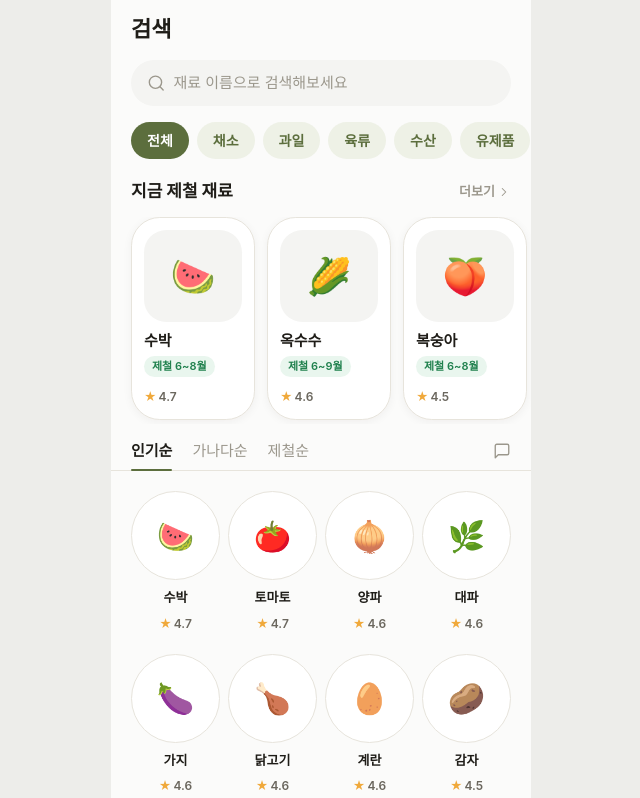
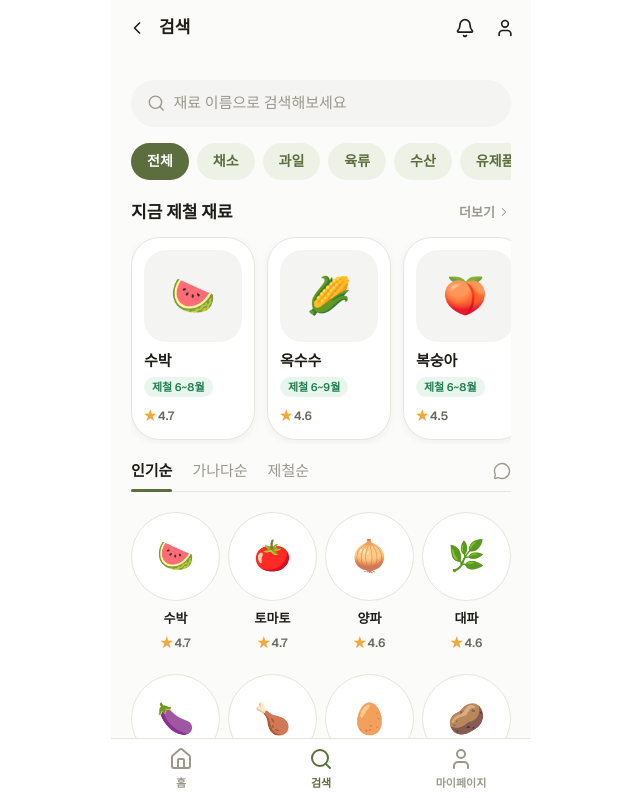
Before and after one commit to JanggumCheong/Janggeumi, a Next.js app: page /search in a window 1280 px wide. Shown: the top 798 px of the page, without its empty margins (319-959 px from the left). Built offline with nearby package versions, Linux system fonts and the light colour scheme.

Commit message:
feat: 공통 컴포넌트 생성

```diff
--- /dev/null
+++ b/shared/components/Header/HeaderIconButton.tsx
@@ -0,0 +1,18 @@
+type HeaderIconButtonProps = {
+  onClick?: () => void;
+  children: React.ReactNode;
+  label: string;
+};
+
+export function HeaderIconButton({ onClick, children, label }: HeaderIconButtonProps) {
+  return (
+    <button
+      type="button"
+      aria-label={label}
+      className="flex size-9 items-center justify-center rounded-full text-jg-ink-sub hover:bg-muted"
+      onClick={onClick}
+    >
+      {children}
+    </button>
+  );
+}
--- /dev/null
+++ b/shared/components/Header/index.tsx
@@ -0,0 +1,67 @@
+"use client";
+
+import { usePathname, useRouter } from "next/navigation";
+import { Bell, ChevronLeft, LogIn, User } from "lucide-react";
+import { useAuthStore } from "../../stores";
+import { HeaderIconButton } from "./HeaderIconButton";
+import Image from "next/image";
+import logo from "../../../assets/images/logo.webp";
+
+/** 경로 → 헤더 제목. 정확 일치 우선, 없으면 가장 긴 접두사로 매칭. */
+const PAGE_TITLES: Record<string, string> = {
+  "/search": "검색",
+  "/ingredients": "재료",
+};
+
+function resolveTitle(pathname: string): string {
+  if (PAGE_TITLES[pathname]) return PAGE_TITLES[pathname];
+
+  const prefix = Object.keys(PAGE_TITLES)
+    .filter((path) => pathname.startsWith(`${path}/`))
+    .sort((a, b) => b.length - a.length)[0];
+
+  return prefix ? PAGE_TITLES[prefix] : "";
+}
+
+export function Header() {
+  const pathname = usePathname();
+  const router = useRouter();
+  const isLoggedIn = useAuthStore((state) => state.isLoggedIn);
+
+  const isHome = pathname === "/";
+  const title = resolveTitle(pathname);
+
+  return (
+    <header className="sticky top-0 z-20 flex h-14 w-full items-center justify-between px-2 bg-background">
+      {isHome ? (
+        <span>
+          <Image src={logo} alt="로고" className="h-14 w-auto" />
+        </span>
+      ) : (
+        <div className="flex items-center gap-1">
+          <HeaderIconButton label="뒤로" onClick={() => router.back()}>
+            <ChevronLeft className="size-5" />
+          </HeaderIconButton>
+          {title && <h1 className="text-[17px] font-extrabold">{title}</h1>}
+        </div>
+      )}
+
+      <div className="flex items-center gap-1">
+        {isLoggedIn ? (
+          <>
+            <HeaderIconButton label="알림">
+              <Bell className="size-5" />
+            </HeaderIconButton>
+            <HeaderIconButton label="마이페이지">
+              <User className="size-5" />
+            </HeaderIconButton>
+          </>
+        ) : (
+          <HeaderIconButton label="로그인" onClick={() => router.push("/login")}>
+            <LogIn className="size-5" />
+          </HeaderIconButton>
+        )}
+      </div>
+    </header>
+  );
+}
--- /dev/null
+++ b/shared/components/TabBar.tsx
@@ -0,0 +1,52 @@
+"use client";
+
+import Link from "next/link";
+import { usePathname } from "next/navigation";
+import { Home, Search, LogIn, User, type LucideIcon } from "lucide-react";
+import { useAuthStore } from "../stores";
+
+type Tab = {
+  href: string;
+  label: string;
+  icon: LucideIcon;
+};
+
+function isActive(pathname: string, href: string): boolean {
+  return href === "/" ? pathname === "/" : pathname.startsWith(href);
+}
+
+export function TabBar() {
+  const pathname = usePathname();
+  const isLoggedIn = useAuthStore((state) => state.isLoggedIn);
+
+  const authTab: Tab = isLoggedIn
+    ? { href: "/mypage", label: "마이페이지", icon: User }
+    : { href: "/login", label: "로그인", icon: LogIn };
+
+  const tabs: Tab[] = [
+    { href: "/", label: "홈", icon: Home },
+    { href: "/search", label: "검색", icon: Search },
+    authTab,
+  ];
+
+  return (
+    <nav className="sticky bottom-0 z-20 flex w-full items-stretch border-t border-border bg-card">
+      {tabs.map(({ href, label, icon: Icon }) => {
+        const active = isActive(pathname, href);
+        return (
+          <Link
+            key={href}
+            href={href}
+            aria-current={active ? "page" : undefined}
+            className={`flex flex-1 flex-col items-center gap-1 py-2 text-[11px] font-semibold ${
+              active ? "text-primary" : "text-jg-ink-mute"
+            }`}
+          >
+            <Icon className="size-6" />
+            {label}
+          </Link>
+        );
+      })}
+    </nav>
+  );
+}
--- /dev/null
+++ b/shared/components/index.ts
@@ -0,0 +1,2 @@
+export { Header } from "./Header";
+export { TabBar } from "./TabBar";
--- a/shared/index.ts
+++ b/shared/index.ts
@@ -1 +1,2 @@
 export * from "./stores";
+export * from "./components";
--- /dev/null
+++ b/shared/stores/authStore.ts
@@ -0,0 +1,14 @@
+import { create } from "zustand";
+
+interface AuthState {
+  isLoggedIn: boolean;
+  login: () => void;
+  logout: () => void;
+}
+
+/** 임시 인증 상태 목업 — 추후 실제 인증으로 교체. */
+export const useAuthStore = create<AuthState>()((set) => ({
+  isLoggedIn: true,
+  login: () => set({ isLoggedIn: true }),
+  logout: () => set({ isLoggedIn: false }),
+}));
--- a/shared/stores/index.ts
+++ b/shared/stores/index.ts
@@ -1 +1,2 @@
 export { useExampleStore } from "./example-store";
+export { useAuthStore } from "./authStore";
--- a/src/app/layout.tsx
+++ b/src/app/layout.tsx
@@ -2,8 +2,9 @@ import type { Metadata } from "next";
 import "./globals.css";
 import { Geist } from "next/font/google";
 import { cn } from "@/lib/utils";
+import { Header, TabBar } from "../../shared";
 
-const geist = Geist({subsets:['latin'],variable:'--font-sans'});
+const geist = Geist({ subsets: ["latin"], variable: "--font-sans" });
 
 export const metadata: Metadata = {
   title: "Janggeumi",
@@ -17,7 +18,14 @@ export default function RootLayout({
 }>) {
   return (
     <html lang="ko" className={cn("font-sans", geist.variable)}>
-      <body className="flex min-h-full flex-col antialiased">{children}</body>
+      <body className="min-h-full flex flex-col antialiased items-center bg-white">
+        {/* 모바일 앱 컨테이너 */}
+        <div className="flex w-full flex-col bg-background sm:w-105">
+          <Header />
+          <main className="flex-1 overflow-y-auto px-5 pb-24 pt-5">{children}</main>
+          <TabBar />
+        </div>
+      </body>
     </html>
   );
 }
--- a/src/app/search/page.tsx
+++ b/src/app/search/page.tsx
@@ -2,25 +2,9 @@
 
 import Link from "next/link";
 import { useMemo, useState } from "react";
+import { ChevronRight, MessageCircle, Search } from "lucide-react";
 
-/* ── 장금이 디자인 토큰 (design-system.md) — globals 미적용 상태라 직접 사용 ── */
-const C = {
-  primary: "#5C6E3D",
-  primarySoft: "#EEF1E6",
-  bg: "#FBFBFA",
-  surface: "#FFFFFF",
-  sunken: "#F4F4F2",
-  ink: "#1F1D18",
-  inkSub: "#6B675E",
-  inkMute: "#9B978C",
-  line: "#E7E4DC",
-  buy: "#1F804D",
-  buyBg: "#E9F6EE",
-  star: "#F0A93B",
-} as const;
-
-const FONT =
-  '-apple-system, "Apple SD Gothic Neo", "Pretendard", "Malgun Gothic", sans-serif';
+const FONT = '-apple-system, "Apple SD Gothic Neo", "Pretendard", "Malgun Gothic", sans-serif';
 
 /* ── Mock 데이터 ────────────────────────────────────────── */
 type Category = "채소" | "과일" | "육류" | "수산" | "유제품" | "곡류";
@@ -47,17 +31,56 @@ type Ingredient = {
 };
 
 const SEASONAL: Array<Ingredient & { season: string }> = [
-  { slug: "watermelon", name: "수박", emoji: "🍉", rating: 4.7, category: "과일", inSeason: true, season: "6~8월" },
-  { slug: "corn", name: "옥수수", emoji: "🌽", rating: 4.6, category: "곡류", inSeason: true, season: "6~9월" },
-  { slug: "peach", name: "복숭아", emoji: "🍑", rating: 4.5, category: "과일", inSeason: true, season: "6~8월" },
-  { slug: "cucumber", name: "오이", emoji: "🥒", rating: 4.4, category: "채소", inSeason: true, season: "4~9월" },
+  {
+    slug: "watermelon",
+    name: "수박",
+    emoji: "🍉",
+    rating: 4.7,
+    category: "과일",
+    inSeason: true,
+    season: "6~8월",
+  },
+  {
+    slug: "corn",
+    name: "옥수수",
+    emoji: "🌽",
+    rating: 4.6,
+    category: "곡류",
+    inSeason: true,
+    season: "6~9월",
+  },
+  {
+    slug: "peach",
+    name: "복숭아",
+    emoji: "🍑",
+    rating: 4.5,
+    category: "과일",
+    inSeason: true,
+    season: "6~8월",
+  },
+  {
+    slug: "cucumber",
+    name: "오이",
+    emoji: "🥒",
+    rating: 4.4,
+    category: "채소",
+    inSeason: true,
+    season: "4~9월",
+  },
 ];
 
 const INGREDIENTS: Ingredient[] = [
   { slug: "watermelon", name: "수박", emoji: "🍉", rating: 4.7, category: "과일", inSeason: true },
   { slug: "onion", name: "양파", emoji: "🧅", rating: 4.6, category: "채소", inSeason: false },
   { slug: "potato", name: "감자", emoji: "🥔", rating: 4.5, category: "채소", inSeason: false },
-  { slug: "green-onion", name: "대파", emoji: "🌿", rating: 4.6, category: "채소", inSeason: false },
+  {
+    slug: "green-onion",
+    name: "대파",
+    emoji: "🌿",
+    rating: 4.6,
+    category: "채소",
+    inSeason: false,
+  },
   { slug: "tomato", name: "토마토", emoji: "🍅", rating: 4.7, category: "채소", inSeason: true },
   { slug: "zucchini", name: "애호박", emoji: "🥒", rating: 4.5, category: "채소", inSeason: true },
   { slug: "eggplant", name: "가지", emoji: "🍆", rating: 4.6, category: "채소", inSeason: true },
@@ -68,29 +91,14 @@ const INGREDIENTS: Ingredient[] = [
   { slug: "egg", name: "계란", emoji: "🥚", rating: 4.6, category: "유제품", inSeason: false },
 ];
 
-/* ── 아이콘 (인라인 SVG) ─────────────────────────────────── */
-function Icon({ path, size = 22, stroke = C.ink, fill = "none" }: { path: string; size?: number; stroke?: string; fill?: string }) {
-  return (
-    <svg width={size} height={size} viewBox="0 0 24 24" fill={fill} stroke={stroke} strokeWidth={1.8} strokeLinecap="round" strokeLinejoin="round" aria-hidden>
-      <path d={path} />
-    </svg>
-  );
-}
-const P = {
-  search: "M11 19a8 8 0 1 0 0-16 8 8 0 0 0 0 16Zm10 2-4.35-4.35",
-  chat: "M21 15a2 2 0 0 1-2 2H7l-4 4V5a2 2 0 0 1 2-2h14a2 2 0 0 1 2 2v10Z",
-  user: "M20 21a8 8 0 1 0-16 0M12 11a4 4 0 1 0 0-8 4 4 0 0 0 0 8Z",
-  home: "M3 10.5 12 3l9 7.5M5 9.5V21h14V9.5",
-  leaf: "M11 20A7 7 0 0 1 4 13c0-6 8-9 16-10 0 8-3 16-9 17Z M4 21c1-4 4-7 8-9",
-  heart: "M12 21s-7-4.5-9.5-9A5 5 0 0 1 12 6a5 5 0 0 1 9.5 6C19 16.5 12 21 12 21Z",
-  chevron: "m9 6 6 6-6 6",
-};
-
 /* ── 별점 ──────────────────────────────────────────────── */
 function Rating({ value }: { value: number }) {
   return (
-    <span className="inline-flex items-center gap-0.5 text-[12px] font-semibold" style={{ color: C.inkSub }}>
-      <span style={{ color: C.star }}>★</span>
+    <span
+      className="inline-flex items-center gap-0.5 text-[12px] font-semibold"
+      style={{ color: "var(--muted-foreground)" }}
+    >
+      <span style={{ color: "var(--jg-star)" }}>★</span>
       {value.toFixed(1)}
     </span>
   );
@@ -112,39 +120,27 @@ export default function SearchPage() {
   }, [category, sort, query]);
 
   return (
-    <div className="flex min-h-screen justify-center" style={{ background: "#EDEDEA", fontFamily: FONT }}>
+    <div className="flex min-h-screen justify-center" style={{ background: "#EDEDEA" }}>
       {/* 모바일 앱 화면 */}
-      <div className="relative flex w-full max-w-[420px] flex-col" style={{ background: C.bg, color: C.ink }}>
-        {/* ── 상단 앱바 ── */}
-        <header className="sticky top-0 z-20 flex items-center justify-between px-5 pb-3 pt-4" style={{ background: C.bg }}>
-          <div>
-            <h1 className="text-[22px] font-extrabold leading-tight">검색</h1>
-            {/* <p className="mt-0.5 text-[13px] font-medium" style={{ color: C.inkMute }}>
-              모든 식재료를 한눈에
-            </p> */}
-          </div>
-          {/* <div className="flex items-center gap-1">
-            <button className="grid h-10 w-10 place-items-center rounded-full" aria-label="알림" type="button">
-              <Icon path={P.chat} stroke={C.inkSub} />
-            </button>
-            <button className="grid h-10 w-10 place-items-center rounded-full" aria-label="마이페이지" type="button">
-              <Icon path={P.user} stroke={C.inkSub} />
-            </button>
-          </div> */}
-        </header>
-
+      <div
+        className="relative flex w-full flex-col"
+        style={{ background: "var(--background)", color: "var(--foreground)" }}
+      >
         {/* ── 스크롤 콘텐츠 ── */}
-        <main className="flex-1 overflow-y-auto pb-28">
+        <main className="flex-1 overflow-y-auto">
           {/* 검색바 */}
-          <div className="px-5 pb-1 pt-1">
-            <div className="flex items-center gap-2 rounded-2xl px-4 py-3" style={{ background: C.sunken }}>
-              <Icon path={P.search} size={20} stroke={C.inkMute} />
+          <div className="pb-1 pt-1">
+            <div
+              className="flex items-center gap-2 rounded-2xl px-4 py-3"
+              style={{ background: "var(--muted)" }}
+            >
+              <Search size={20} strokeWidth={1.8} style={{ color: "var(--jg-ink-mute)" }} />
               <input
                 value={query}
                 onChange={(e) => setQuery(e.target.value)}
                 placeholder="재료 이름으로 검색해보세요"
                 className="w-full bg-transparent text-[15px] outline-none placeholder:text-[color:var(--ph)]"
-                style={{ color: C.ink, ["--ph" as string]: C.inkMute }}
+                style={{ color: "var(--foreground)", ["--ph" as string]: "var(--jg-ink-mute)" }}
                 type="search"
                 aria-label="재료 검색"
               />
@@ -152,7 +148,7 @@ export default function SearchPage() {
           </div>
 
           {/* 카테고리 필터칩 */}
-          <div className="flex gap-2 overflow-x-auto px-5 py-3 [scrollbar-width:none] [&::-webkit-scrollbar]:hidden">
+          <div className="flex gap-2 overflow-x-auto py-3 [scrollbar-width:none] [&::-webkit-scrollbar]:hidden">
             {CATEGORIES.map((c) => {
               const active = c === category;
               return (
@@ -162,8 +158,8 @@ export default function SearchPage() {
                   onClick={() => setCategory(c)}
                   className="shrink-0 rounded-full px-4 py-2 text-[14px] font-semibold transition-colors"
                   style={{
-                    background: active ? C.primary : C.primarySoft,
-                    color: active ? "#FFFFFF" : C.primary,
+                    background: active ? "var(--primary)" : "var(--secondary)",
+                    color: active ? "var(--primary-foreground)" : "var(--primary)",
                   }}
                 >
                   {c}
@@ -174,25 +170,39 @@ export default function SearchPage() {
 
           {/* 지금 제철 재료 */}
           <section className="pt-2">
-            <div className="flex items-center justify-between px-5 pb-3">
+            <div className="flex items-center justify-between pb-3">
               <h2 className="text-[17px] font-bold">지금 제철 재료</h2>
-              <button type="button" className="flex items-center gap-0.5 text-[13px] font-semibold" style={{ color: C.inkMute }}>
-                더보기 <Icon path={P.chevron} size={14} stroke={C.inkMute} />
+              <button
+                type="button"
+                className="flex items-center gap-0.5 text-[13px] font-semibold"
+                style={{ color: "var(--jg-ink-mute)" }}
+              >
+                더보기 <ChevronRight size={14} strokeWidth={1.8} />
               </button>
             </div>
-            <div className="flex gap-3 overflow-x-auto px-5 pb-1 [scrollbar-width:none] [&::-webkit-scrollbar]:hidden">
+            <div className="flex gap-3 overflow-x-auto pb-1 [scrollbar-width:none] [&::-webkit-scrollbar]:hidden">
               {SEASONAL.map((item) => (
                 <Link
                   key={item.slug}
                   href={`/ingredients/${item.slug}`}
                   className="flex w-[124px] shrink-0 flex-col rounded-2xl p-3"
-                  style={{ background: C.surface, border: `1px solid ${C.line}`, boxShadow: "0 2px 10px rgba(31,29,24,.05)" }}
+                  style={{
+                    background: "var(--card)",
+                    border: "1px solid var(--border)",
+                    boxShadow: "0 2px 10px rgba(31,29,24,.05)",
+                  }}
                 >
-                  <div className="mb-2 grid h-[92px] place-items-center rounded-xl text-4xl" style={{ background: C.sunken }}>
+                  <div
+                    className="mb-2 grid h-[92px] place-items-center rounded-xl text-4xl"
+                    style={{ background: "var(--muted)" }}
+                  >
                     {item.emoji}
                   </div>
                   <span className="text-[15px] font-bold">{item.name}</span>
-                  <span className="mt-1 inline-flex w-fit items-center rounded-full px-2 py-0.5 text-[11px] font-semibold" style={{ background: C.buyBg, color: C.buy }}>
+                  <span
+                    className="mt-1 inline-flex w-fit items-center rounded-full px-2 py-0.5 text-[11px] font-semibold"
+                    style={{ background: "var(--jg-buy-bg)", color: "var(--jg-buy)" }}
+                  >
                     제철 {item.season}
                   </span>
                   <span className="mt-1.5">
@@ -204,7 +214,10 @@ export default function SearchPage() {
           </section>
 
           {/* 정렬 탭 */}
-          <div className="mt-4 flex items-center justify-between px-5" style={{ borderBottom: `1px solid ${C.line}` }}>
+          <div
+            className="mt-4 flex items-center justify-between"
+            style={{ borderBottom: "1px solid var(--border)" }}
+          >
             <div className="flex gap-5">
               {SORTS.map((s) => {
                 const active = s === sort;
@@ -214,26 +227,39 @@ export default function SearchPage() {
                     type="button"
                     onClick={() => setSort(s)}
                     className="relative pb-2 text-[15px] transition-colors"
-                    style={{ color: active ? C.ink : C.inkMute, fontWeight: active ? 700 : 500 }}
+                    style={{
+                      color: active ? "var(--foreground)" : "var(--jg-ink-mute)",
+                      fontWeight: active ? 700 : 500,
+                    }}
                   >
                     {s}
                     {active && (
-                      <span className="absolute inset-x-0 -bottom-px h-[2.5px] rounded-full" style={{ background: C.primary }} />
+                      <span
+                        className="absolute inset-x-0 -bottom-px h-[2.5px] rounded-full"
+                        style={{ background: "var(--primary)" }}
+                      />
                     )}
                   </button>
                 );
               })}
             </div>
             <button type="button" aria-label="의견" className="pb-2">
-              <Icon path={P.chat} size={18} stroke={C.inkMute} />
+              <MessageCircle size={18} strokeWidth={1.8} style={{ color: "var(--jg-ink-mute)" }} />
             </button>
           </div>
 
           {/* 재료 그리드 */}
-          <div className="grid grid-cols-4 gap-x-2 gap-y-5 px-5 pt-5">
+          <div className="grid grid-cols-4 gap-x-2 gap-y-5 pt-5">
             {list.map((item) => (
-              <Link key={item.slug} href={`/ingredients/${item.slug}`} className="flex flex-col items-center text-center">
-                <div className="grid aspect-square w-full place-items-center rounded-full text-3xl" style={{ background: C.surface, border: `1px solid ${C.line}` }}>
+              <Link
+                key={item.slug}
+                href={`/ingredients/${item.slug}`}
+                className="flex flex-col items-center text-center"
+              >
+                <div
+                  className="grid aspect-square w-full place-items-center rounded-full text-3xl"
+                  style={{ background: "var(--card)", border: "1px solid var(--border)" }}
+                >
                   {item.emoji}
                 </div>
                 <span className="mt-2 text-[13px] font-bold">{item.name}</span>
@@ -243,38 +269,16 @@ export default function SearchPage() {
               </Link>
             ))}
             {list.length === 0 && (
-              <p className="col-span-4 py-10 text-center text-[14px]" style={{ color: C.inkMute }}>
+              <p
+                className="col-span-4 py-10 text-center text-[14px]"
+                style={{ color: "var(--jg-ink-mute)" }}
+              >
                 조건에 맞는 재료가 없어요.
               </p>
             )}
           </div>
         </main>
-
-        {/* ── 하단 탭바 ── */}
-        {/* <nav className="absolute inset-x-0 bottom-0 flex items-end justify-around px-2 pb-2 pt-2" style={{ background: C.surface, borderTop: `1px solid ${C.line}` }}>
-          <TabItem label="홈" path={P.home} href="/" />
-          <TabItem label="재료" path={P.leaf} href="/search" active />
-          <div className="relative -mt-6 flex flex-col items-center">
-            <button type="button" aria-label="장금이" className="grid h-14 w-14 place-items-center rounded-full text-2xl shadow-lg" style={{ background: C.primary, boxShadow: "0 6px 20px rgba(31,29,24,.18)" }}>
-              🧑‍🍳
-            </button>
-          </div>
-          <TabItem label="커뮤니티" path={P.heart} href="#" />
-          <TabItem label="마이페이지" path={P.user} href="#" />
-        </nav> */}
       </div>
     </div>
   );
 }
-
-// function TabItem({ label, path, href, active = false }: { label: string; path: string; href: string; active?: boolean }) {
-//   const color = active ? C.primary : C.inkMute;
-//   return (
-//     <Link href={href} className="flex flex-1 flex-col items-center gap-1 py-1">
-//       <Icon path={path} size={22} stroke={color} />
-//       <span className="text-[11px] font-semibold" style={{ color }}>
-//         {label}
-//       </span>
-//     </Link>
-//   );
-// }
```
Also changed, not shown: assets/images/logo.webp (added), features/search/components/index.ts (added), features/search/hooks/index.ts (added).
